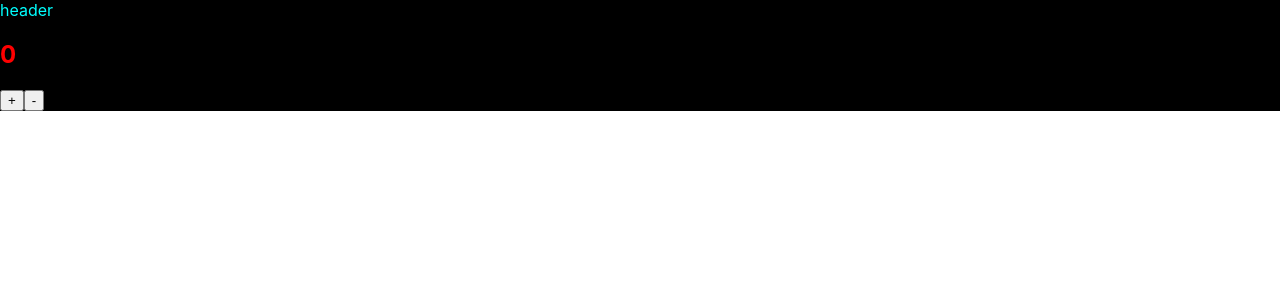
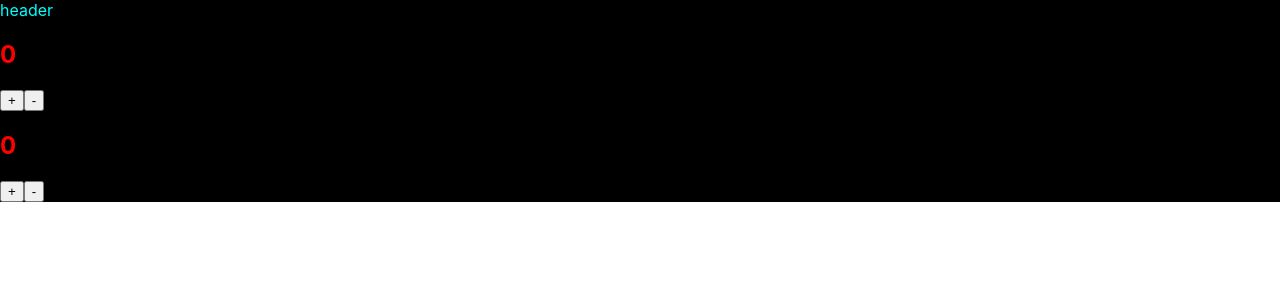
Before and after one commit to MinsuKim21/React, a React (Create React App) app in the folder diary/: page / in a window 1280 px wide. Shown: the top 300 px of the page. Built offline with nearby package versions, Linux system fonts and the light colour scheme.

Commit message:
Chore: How to use React state

```diff
--- a/diary/src/Counter.js
+++ b/diary/src/Counter.js
@@ -1,6 +1,7 @@
 import React, { useState } from 'react';
 const Counter = () => {
     const [count, setCount] = useState(0);
+    const [count2, setCount2] = useState(0);
 
     const onIncrease = () => {
         setCount(count + 1);
@@ -9,11 +10,21 @@ const Counter = () => {
         setCount(count - 1);
     };
 
+    const onIncrease2 = () => {
+        setCount2(count2 + 1);
+    };
+    const onDecrease2 = () => {
+        setCount2(count2 - 1);
+    };
+
     return (
         <div>
             <h2>{count}</h2>
             <button onClick={onIncrease}>+</button>
             <button onClick={onDecrease}>-</button>
+            <h2>{count2}</h2>
+            <button onClick={onIncrease2}>+</button>
+            <button onClick={onDecrease2}>-</button>
         </div>
     );
 };
```
